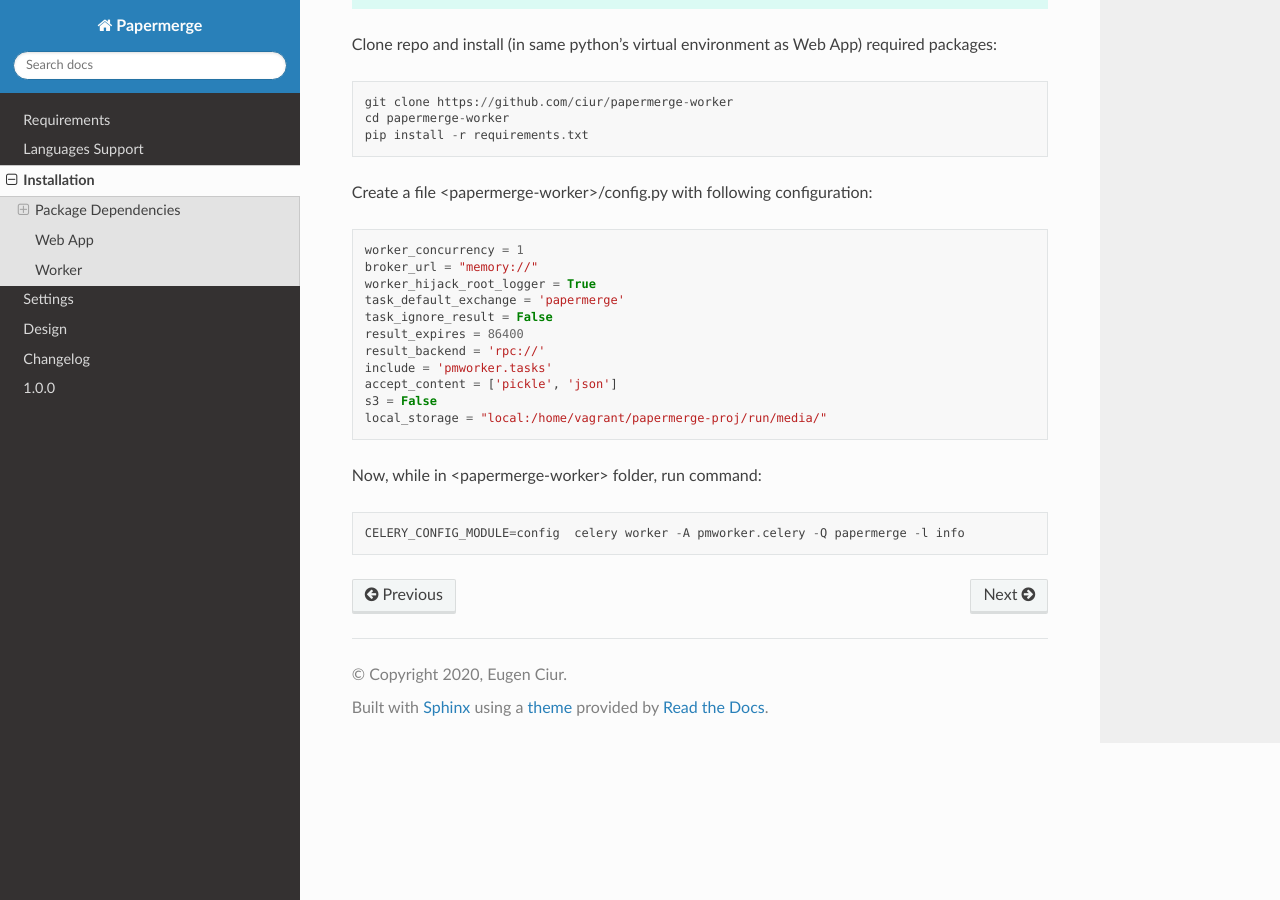
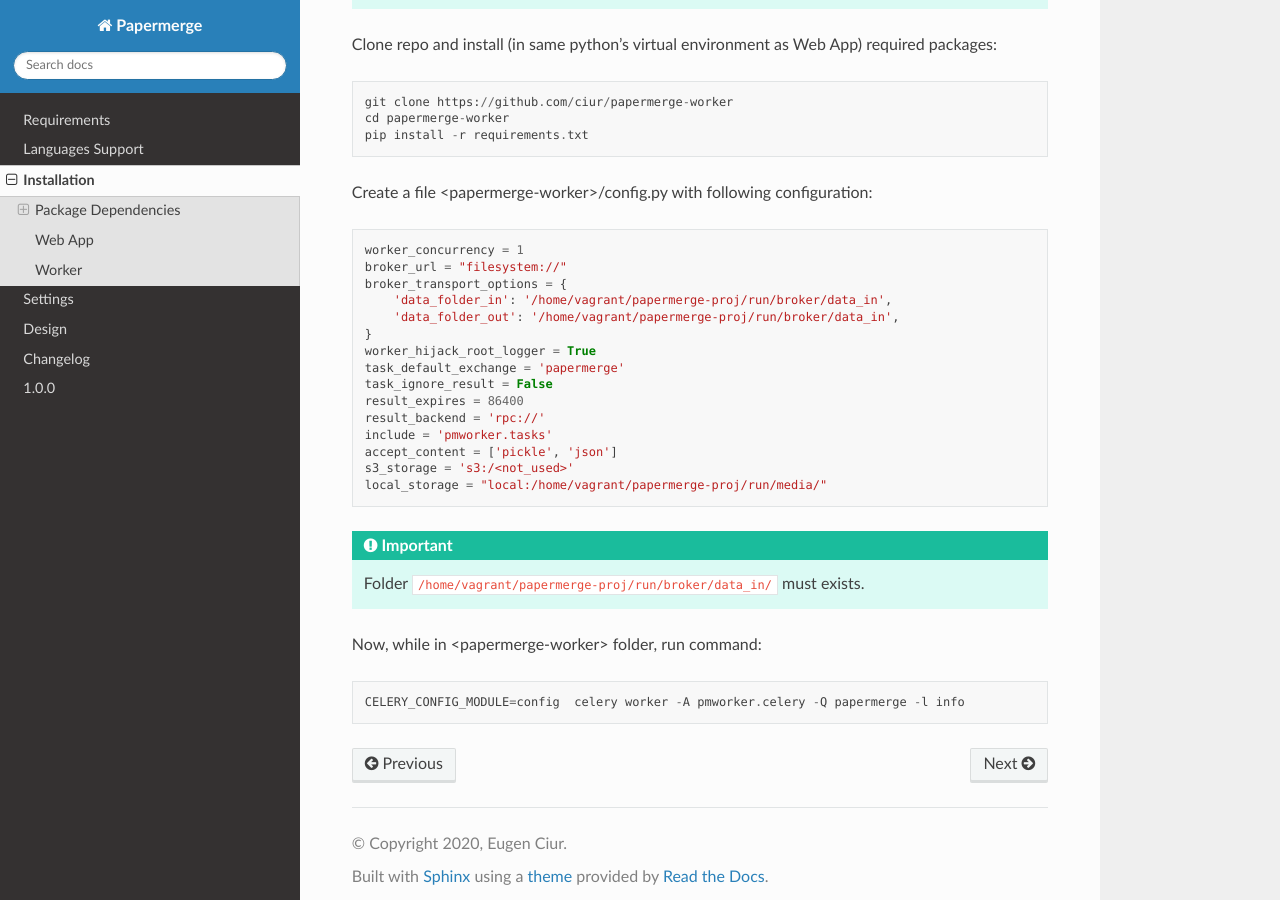
Before and after one commit to ciur/papermerge, a Sphinx documentation site: the page built from docs/source/installation.rst, in a window 1280 px wide and 900 px high, scrolled down 2948 px. Built offline with Sphinx 7.4.7 and the Read the Docs theme 2.0.0, drawn with Linux system fonts in a browser that asks for light colours.

Commit message:
update development.example.py

```diff
--- a/docs/source/installation.rst
+++ b/docs/source/installation.rst
@@ -136,7 +136,11 @@ required packages::
 Create a file <papermerge-worker>/config.py with following configuration::
 
     worker_concurrency = 1
-    broker_url = "memory://"
+    broker_url = "filesystem://"
+    broker_transport_options = {
+        'data_folder_in': '/home/vagrant/papermerge-proj/run/broker/data_in',
+        'data_folder_out': '/home/vagrant/papermerge-proj/run/broker/data_in',
+    }
     worker_hijack_root_logger = True
     task_default_exchange = 'papermerge'
     task_ignore_result = False
@@ -144,8 +148,13 @@ Create a file <papermerge-worker>/config.py with following configuration::
     result_backend = 'rpc://'
     include = 'pmworker.tasks'
     accept_content = ['pickle', 'json']
-    s3 = False
+    s3_storage = 's3:/<not_used>'
     local_storage = "local:/home/vagrant/papermerge-proj/run/media/"
+
+.. important::
+
+    Folder ``/home/vagrant/papermerge-proj/run/broker/data_in/`` must exists.
+
 
 Now, while in <papermerge-worker> folder, run command::
 
```
Also changed, not shown: 1 other file.
